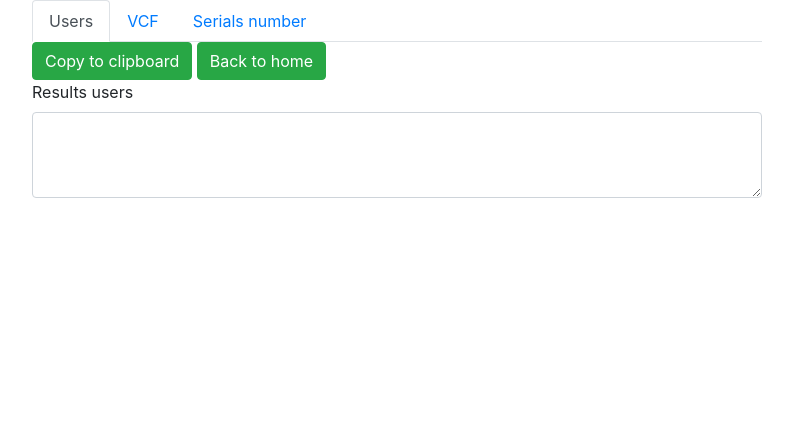
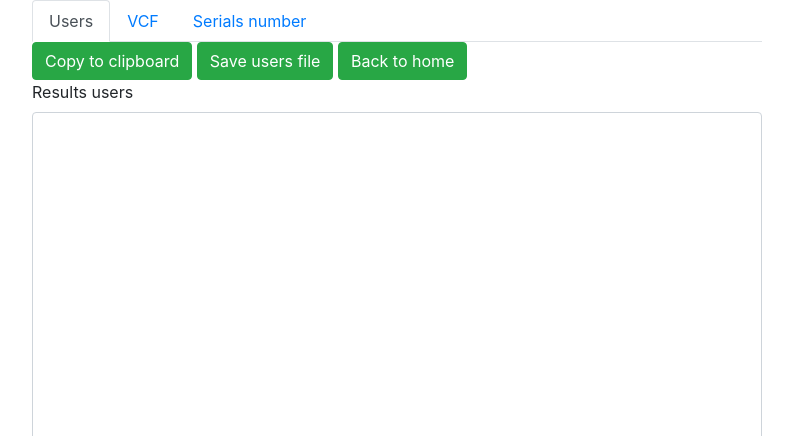
Before and after one commit to IronMan90/simple-tools, a Flask app: page /results in a window 1280 px wide. Shown: the top 436 px of the page, without its empty margins (53-846 px from the left). Before the commit the page ends 198 px from the top, so only its background shows below. Run offline with Flask 2, Linux system fonts and the light colour scheme; some libraries are stand-ins or nearby versions.

Commit message:
Added save to files

```diff
--- a/main/routes.py
+++ b/main/routes.py
@@ -44,6 +44,7 @@
 
 
 def save_to_file(function, filename, extension="csv"):
+    os.remove(os.getcwd() + '/' + os.path.join('main/static') + '/' + filename + '.' + extension)
     with open(os.getcwd() + '/' + os.path.join('main/static') + '/' + filename + '.' + extension, 'w',
               encoding="utf-8") as file:
         file.write(f'{function}')
@@ -105,16 +106,34 @@
     return redirect(url_for('results'))
 
 
+@app.route('/users_save_file')
+def users_save_file():
+    save_to_file(p.get_users(), "users")
+    return redirect(url_for('results'))
+
+
 @app.route('/serials_copy_to_clipboard')
 def serials_copy_to_clipboard():
     pyperclip.copy(p.get_serials())
     return redirect(url_for('results'))
 
 
+@app.route('/serials_save_file')
+def serials_save_file():
+    save_to_file(p.get_serials(), "serials")
+    return redirect(url_for('results'))
+
+
 @app.route('/contacts_copy_to_clipboard')
 def contacts_copy_to_clipboard():
     pyperclip.copy(p.get_vcf())
-    return render_template("results")
+    return redirect(url_for('results'))
+
+
+@app.route('/contacts_save_file')
+def contacts_save_file():
+    save_to_file(p.get_vcf(), "contacts", 'vcf')
+    return redirect(url_for('results'))
 
 
 @app.route('/')
@@ -125,12 +144,11 @@
     return render_template('home.html', form=form, vcf_form=vcf_form, serials_form=serials_form)
 
 
-@app.route('/results')
+@app.route('/results', methods=['GET', 'POST'])
 def results():
     t = p.get_users()
     result_vcf = p.get_vcf()
     result_serials = p.get_serials()
-    # save_to_file(result_vcf, date_time, 'vcf')
     return render_template('users.html', t=t, result_vcf=result_vcf, result_serials=result_serials)
 
 
--- a/main/templates/users.html
+++ b/main/templates/users.html
@@ -16,35 +16,39 @@
 </ul>
 <div class="tab-content" id="myTabContent">
     <div class="tab-pane fade show active" id="home" role="tabpanel" aria-labelledby="users-tab">
-        <a class="btn btn-success" href="{{ url_for('users_copy_to_clipboard') }}"> Copy to clipboard</a>
+        <a class="btn btn-success" href="{{ url_for('users_copy_to_clipboard') }}">Copy to clipboard</a>
+        <a class="btn btn-success" href="{{ url_for('users_save_file') }}">Save users file</a>
         <a class="btn btn-success" href="{{ url_for('home') }}"> Back to home</a>
+    </form>
         <form>
             <div class="form-group">
                 <label for="usersTextarea">Results users</label>
-                <textarea class="form-control" id="usersTextarea" rows="3" cols="10">{{ t }}</textarea>
+                <textarea class="form-control" id="usersTextarea" rows="30" cols="10">{{ t }}</textarea>
             </div>
         </form>
 
     </div>
     <div class="tab-pane fade" id="profile" role="tabpanel" aria-labelledby="vcf-tab">
-        <a class="btn btn-success" href="{{ url_for('contacts_copy_to_clipboard') }}"> Copy to clipboard</a>
+        <a class="btn btn-success" href="{{ url_for('contacts_copy_to_clipboard') }}">Copy to clipboard</a>
+        <a class="btn btn-success" href="{{ url_for('contacts_save_file') }}">Save contacts file</a>
         <a class="btn btn-success" href="{{ url_for('home') }}"> Back to home</a>
         <form>
             <div class="form-group">
                 <label for="contactTextarea">Results contacts</label>
-                <textarea class="form-control" id="contactTextarea" rows="3" cols="10"> {{ result_vcf }}</textarea>
+                <textarea class="form-control" id="contactTextarea" rows="30" cols="10"> {{ result_vcf }}</textarea>
             </div>
 
         </form>
 
     </div>
     <div class="tab-pane fade" id="contact" role="tabpanel" aria-labelledby="serials-tab">
-        <a class="btn btn-success" href="{{ url_for('contacts_copy_to_clipboard') }}"> Copy to clipboard</a>
+        <a class="btn btn-success" href="{{ url_for('serials_copy_to_clipboard') }}"> Copy to clipboard</a>
+        <a class="btn btn-success" href="{{ url_for('serials_save_file') }}">Save serials file</a>
         <a class="btn btn-success" href="{{ url_for('home') }}"> Back to home</a>
         <form>
             <div class="form-group">
                 <label for="serialsTextarea">Results serials</label>
-                <textarea class="form-control" id="serialsTextarea" rows="3" cols="10">{{ result_serials }}</textarea>
+                <textarea class="form-control" id="serialsTextarea" rows="30" cols="10">{{ result_serials }}</textarea>
             </div>
 
         </form>
```
Also changed, not shown: 1 other file.
